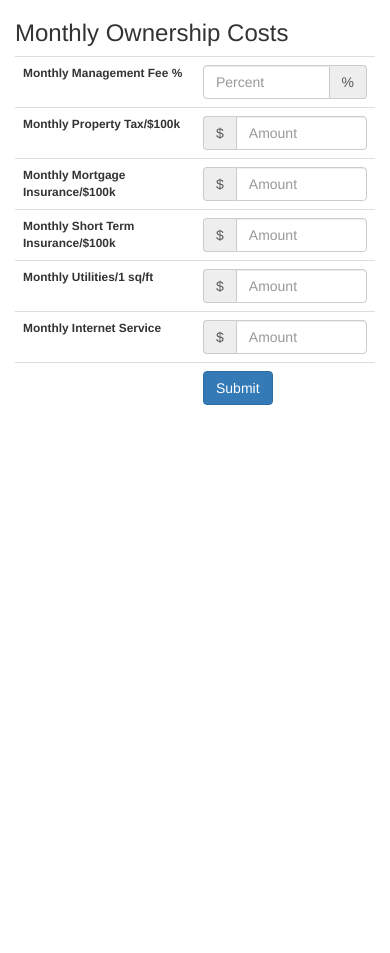
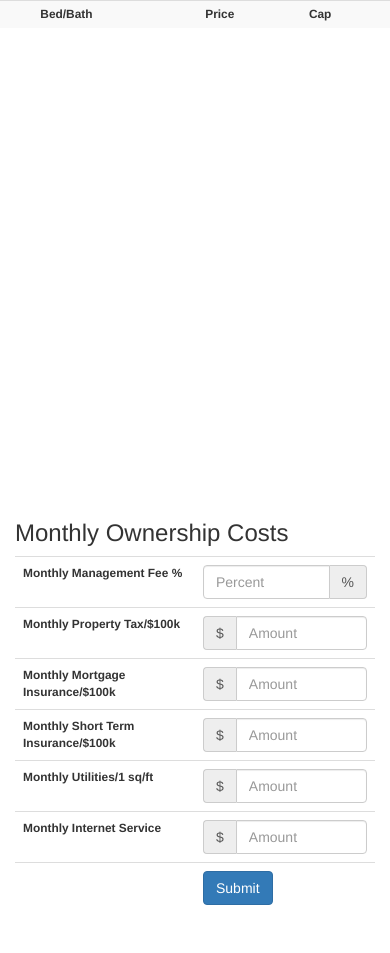
Before and after one commit to superf2t/cascade-creek, a Flask app: template templates/view_place.html in a window 390 px wide. Shown: the part 708-1661 px from the top of the page. Before the commit the page ends 1113 px from the top, so only its background shows below. Run offline with Flask 2, Linux system fonts and the light colour scheme; the template is opened without the code that fills it, so the values that code supplies are empty; some libraries are stand-ins or nearby versions.

Commit message:
badass property scroller

```diff
--- a/templates/view_place.html
+++ b/templates/view_place.html
@@ -5,6 +5,16 @@
         height: 500px;
         width: 100%;
     }
+    #for_sale_listings_container {
+        height: 500px;
+        overflow-y: scroll;
+        padding: 0;
+    }
+
+    .table > tbody > tr > td {
+        vertical-align: middle;
+    }
+
     .w180 { width: 180px; }
     table.td-right td { text-align: right; }
     .smallme tbody tr th { padding: 2px; }
@@ -25,7 +35,20 @@
 
     <br />
 
-    <div id="map"></div>
+    <div class="row">
+        <div class="col-md-9"><div id="map"></div></div>
+        <div class="col-md-3" id="for_sale_listings_container">
+            <table id="for_sale_listings" class="table table-striped table-condensed">
+            <tr>
+                <th>&nbsp;</th>
+                <th>Bed/Bath</th>
+                <th>Price</th>
+                <th>Cap</th>
+            </tr>
+            </table>
+        </div>
+    </div>
+
 
     <div id="avg_by_num_bedrooms_div"></div>
 
@@ -107,8 +130,8 @@
                 <th align="center">80th%</th>
                 <th align="center"># For Sale</th>
                 <th align="center">Avg Cost of Ownership</th>
-                <th align="center">Diff</th>
-                <th align="center">Diff %</th>
+                <th align="center">Cap rate</th>
+                <th align="center">ROI</th>
             </tr>
             {% for (var i=0; i < o.length; i++) { %}
                 <tr id="bedroms_{{ row.i_bedrooms }}">
@@ -127,20 +150,27 @@
                         {% } %}
                     </td>
                     {% if (o[i].avg_bookings && o[i].avg_cost) {
-                        var diff = o[i].eighty_pct - o[i].avg_cost;
-                        var diff_pct = Math.round(((o[i].eighty_pct / o[i].avg_cost) - 1) * 100);
+
+                        down_payment = calculateDownPayment(o[i].avg_price);
+                        yearly_net_80 = (o[i].eighty_pct - o[i].avg_cost) * 12;
+                        closing_costs = calculateClosingCosts(o[i].avg_price);
+                        yearly_roi_80 = calculateROI(yearly_net_80, down_payment, closing_costs);
+
+                        cap_rate_80 = calculateCapRate(o[i].avg_price, o[i].eighty_pct, o[i].avg_cost, o[i].avg_mortgage);
+
                         var td_class = "";
-                        if (diff > 0) {
+                        if (cap_rate_80 > 10) {
                             td_class = "success";
                         }
-                        else if (diff < 0) {
+                        else if (cap_rate_80 < 10) {
                             td_class = "danger";
                         }  %}
-                        <td align="center" class="{%= td_class %}">${%= diff %}</td>
-                        <td align="center" class="{%= td_class %}"><small>{%= diff_pct %}%</small></td>
+                        <td align="center" class="{%= td_class %}">{%= displayNumber(cap_rate_80, 1, '%') %}</td>
+                        <td align="center" class="{%= td_class %}">{%= displayNumber(yearly_roi_80, 0, '%') %}</td>
                     {% }
                        else { %}
-                        <td></td>
+                        <td>&nbsp;</td>
+                        <td>&nbsp;</td>
                     {% } %}
 
 
@@ -149,6 +179,16 @@
             </table>
 
 
+    </script>
+
+
+    <script type="text/x-tmpl" id="for_sale_houses_tmpl">
+        <tr id="{%= o.id %}" onclick="google.maps.event.trigger(forSaleMarkers[{%= o.id %}], 'click');" onmouseover="javascript:forSaleMarkers[{%= o.id %}].setAnimation(google.maps.Animation.BOUNCE);" onmouseout="javascript:forSaleMarkers[{%= o.id %}].setAnimation(null);;">
+            <td><img src="https://thumbs.trulia-cdn.com{%= o.photo_url %}" width="50" /></td>
+            <td>{%= o.bedrooms + '/' + o.bathrooms %}</td>
+            <td>{%= o.short_price %}</td>
+            <td>{%= displayNumber(o.cap_rate_80, 1, '%') %}</td>
+        </tr>
     </script>
     {% endraw %}
 
@@ -445,6 +485,10 @@
 
     function getForSale(ne_lat, ne_lng, sw_lat, sw_lng) {
 
+        //empty the scroller
+        $('#for_sale_listings').find("tr:gt(0)").remove();
+
+        //get some for sale listings in this area
         $.getJSON('/place/_for_sale/' + ne_lat + '/' + ne_lng + '/' + sw_lat + '/' + sw_lng, function(results) {
 
             if (results.success != false) {
@@ -487,7 +531,10 @@
                             bedrooms: card.beds,
                             bathrooms: card.baths,
                             price: card.price,
-                            sqft: card.sqft
+                            short_price: card.shortPrice,
+                            sqft: card.sqft,
+                            photo_url: card.photoUrl,
+                            id: i
                         });
 
                         house_analysis = singleHouseAnalysis(marker);
@@ -495,6 +542,7 @@
                         avg_bookings_80 = this_bookings.eighty_pct;
 
                         marker.label.text = card.shortPrice + '(' + displayNumber(house_analysis.cap_rate_80, 2, "%") + ')';
+                        marker.cap_rate_80 = house_analysis.cap_rate_80;
 
                         marker.note = '<div>' +
                                         '<table width="100%"><tr>' +
@@ -528,16 +576,27 @@
                             singleHouseAnalysis(this, true);
                         });
 
+                        //populate the scroller with this house info
+                        $('#for_sale_listings tr:last').after(
+                            tmpl("for_sale_houses_tmpl", marker)
+                        );
+
+                        /*
+                        $('#for_sale_listings tr#' + house_analysis.id).on('click', function() {
+                            console.log('house_analysis.id: ' + house_analysis.id);
+                            google.maps.event.trigger(marker, 'click');
+                        });
+                        */
                     }
 
                 }
+
             }
             else {
                 console.log('results.page.cards is undefined. Here is results:\n' + JSON.stringify(results) + '\n');
 
+                $('#for_sale_listings tr:last').after("<tr><td colspan='3'>No results returned</td></tr>");
             }
-
-            //markerCluster = new MarkerClusterer(map, forSaleMarkers, {imagePath: '/static/images/m'});
 
             updateAvgCostAnalysis();
 
@@ -605,45 +664,57 @@
         //loop through 1-5 bedroom houses and update total num houses and total cost
         for (i = 0; i <= 5; i++) {
 
+            //grab all the x bedroom houses and put into array
             var result = $.grep(forSaleMarkers, function(item){
                 return item.bedrooms == i + 'bd';
             });
 
+            //loop through all houses with x number bedrooms
             if (result.length > 0) {
+
+                //if we haven't started the dictionary for houses with this many bedrooms yet, then start it now
                 var exists = arr[i];
                 if (!exists)
-                    arr[i] = {"count_for_sale": 0, "total_cost": 0, "avg_cost": 0, "mortgage_cost": 0};
+                    arr[i] = {"count_for_sale": 0, "total_op_ex": 0, "total_price": 0, "avg_price": 0, "avg_cost": 0, "avg_mortgage": 0};
 
+                //read dictionary into var for simple reference
                 thisListing = arr[i];
 
+                //loop through all houses with this many bedrooms and update the dictionary
                 for (j = 0; j < result.length; j++) {
 
+                    //only try to calculate the results if this is a number
                     if ($.isNumeric(result[j].price.replace(/[^0-9\.]+/g,""))) {
                         thisListing.count_for_sale += 1;
-                        //var price = cleanNumber(result[j].price);
+
                         var all_costs = singleHouseAnalysis(result[j], false);
-                        thisListing.total_cost += all_costs.op_ex_per_month;
+                        thisListing.total_price += all_costs.price;
+                        thisListing.total_op_ex += all_costs.op_ex_per_month;
                     }
                 }
 
-                //get mortgage cost
-                if (thisListing.total_cost > 0) {
-                    thisListing.avg_cost = Math.round(thisListing.total_cost / thisListing.count_for_sale);
-                    //commented 20170203 b/c we are calculating total ownership costs now instead of just mortgage costs
-                    //thisListing.mortgage_cost = calculateMortgage(thisListing.avg_cost);
+                //get average cost of ownership and mortgage
+                if (thisListing.total_op_ex > 0 && thisListing.count_for_sale > 0) {
+                    thisListing.avg_cost = Math.round(thisListing.total_op_ex / thisListing.count_for_sale);
+                    thisListing.avg_price = Math.round(thisListing.total_price / thisListing.count_for_sale);
+                    thisListing.avg_mortgage = calculateMortgage((thisListing.total_price / thisListing.count_for_sale));
                 }
 
                 var exists = avg_bookings_by_bedrooms[i];
                 if (!exists)
-                    avg_bookings_by_bedrooms[i] = {"avg_bookings": 0,
+                    avg_bookings_by_bedrooms[i] = { "avg_price": 0,
+                                                    "avg_bookings": 0,
                                                     "count_homes": 0,
                                                     "i_bedrooms": i,
                                                     "count_for_sale": 0,
-                                                    "avg_cost": 0
+                                                    "avg_cost": 0,
+                                                    "avg_mortgage": 0,
                                                 }
 
+                avg_bookings_by_bedrooms[i].avg_price = thisListing.avg_price;
                 avg_bookings_by_bedrooms[i].count_for_sale = thisListing.count_for_sale;
                 avg_bookings_by_bedrooms[i].avg_cost = thisListing.avg_cost;
+                avg_bookings_by_bedrooms[i].avg_mortgage = thisListing.avg_mortgage;
 
             }
 
@@ -661,9 +732,11 @@
     }
 
     function singleHouseAnalysis(marker, display_it) {
+        id = marker.id;
         address = marker.address;
         bedrooms = cleanNumber(marker.bedrooms);
         bathrooms = cleanNumber(marker.bathrooms);
+        photo_url = marker.photo_url;
         sq_ft = cleanNumber(marker.sqft);
         price = cleanNumber(marker.price);
         down_payment = calculateDownPayment(price);
@@ -697,9 +770,11 @@
 
 
         house_object = {
+            "id": id,
             "address": address,
             "bedrooms": bedrooms,
             "bathrooms": bathrooms,
+            "photo_url": photo_url,
             "sq_ft": sq_ft,
             "price": price,
             "down_payment": down_payment,
```
